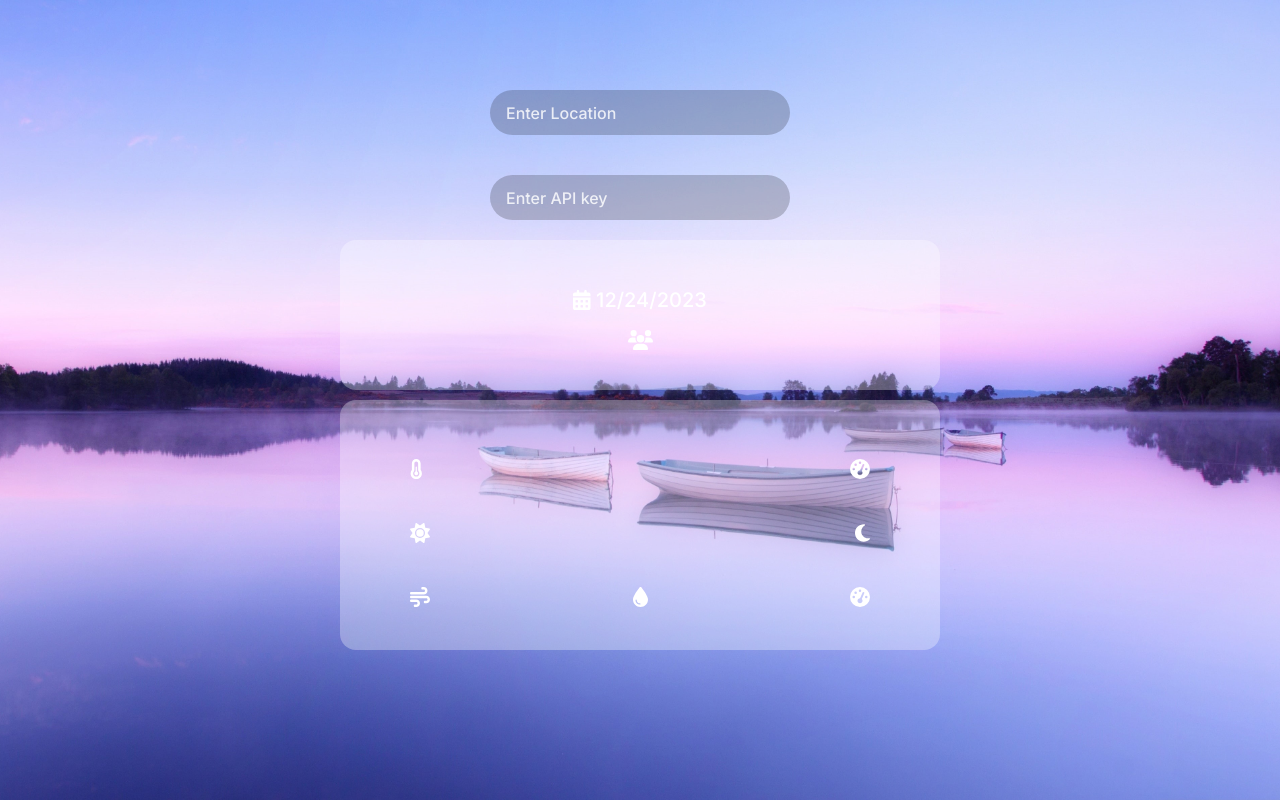
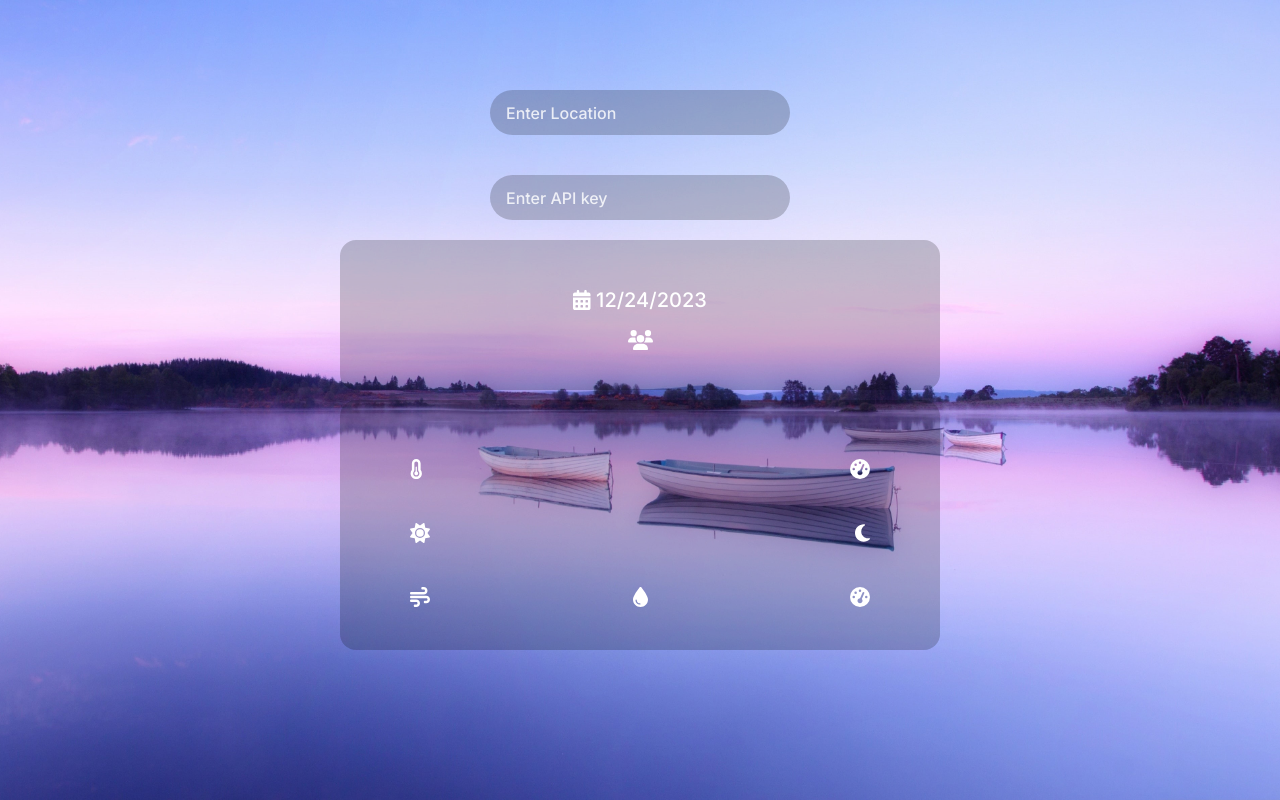
Before and after one commit to ihab-boudargham/weather-app, a React (Create React App) app in the folder weatherapp/: page / in a window 1280 px wide. Built offline with nearby package versions, Linux system fonts and the light colour scheme; the HTML template or start-up script is replaced by a standard one.

Commit message:
Adjusting Colors

```diff
--- a/weatherapp/public/index.html
+++ b/weatherapp/public/index.html
@@ -27,7 +27,7 @@
     <link rel="preconnect" href="https://fonts.googleapis.com">
 <link rel="preconnect" href="https://fonts.gstatic.com" crossorigin>
 <link href="https://fonts.googleapis.com/css2?family=Inter:wght@500&display=swap" rel="stylesheet">
-    <title>React App</title>
+    <title>Weather App</title>
   </head>
   <body>
     <noscript>You need to enable JavaScript to run this app.</noscript>
--- a/weatherapp/src/components/WeatherDetails.js
+++ b/weatherapp/src/components/WeatherDetails.js
@@ -21,7 +21,7 @@ const WeatherDetails = ({ weatherData, formattedSunriseTime, formattedSunsetTime
 
   return (
     <div className="content absolute top-[300px] w-screen flex flex-row justify-around">
-      <div className="location h-[250px] w-[600px] bg-white bg-opacity-30 rounded-2xl flex flex-col justify-center items-center gap-[30px] text-white">
+      <div className="location h-[250px] w-[600px] bg-black bg-opacity-20 rounded-2xl flex flex-col justify-center items-center gap-[30px] text-white">
         <div className="flex items-center">
           <span className='flex flex-row items-center gap-4'>
             {getWeatherIcon(weatherCondition)}
@@ -32,7 +32,7 @@ const WeatherDetails = ({ weatherData, formattedSunriseTime, formattedSunsetTime
         <p className="text-[20px]"><FontAwesomeIcon icon={faUsers} /> {weatherData.city?.population} </p>
       </div>
 
-      <div className="details h-[250px] w-[600px] bg-white bg-opacity-30 rounded-2xl px-[70px] text-white text-xl pt-[55px]">
+      <div className="details h-[250px] w-[600px] bg-black bg-opacity-20 rounded-2xl px-[70px] text-white text-xl pt-[55px]">
         <div className="temp-des flex justify-between right-0">
             <p id="temperature">
             <FontAwesomeIcon icon={faThermometerHalf} />
```
